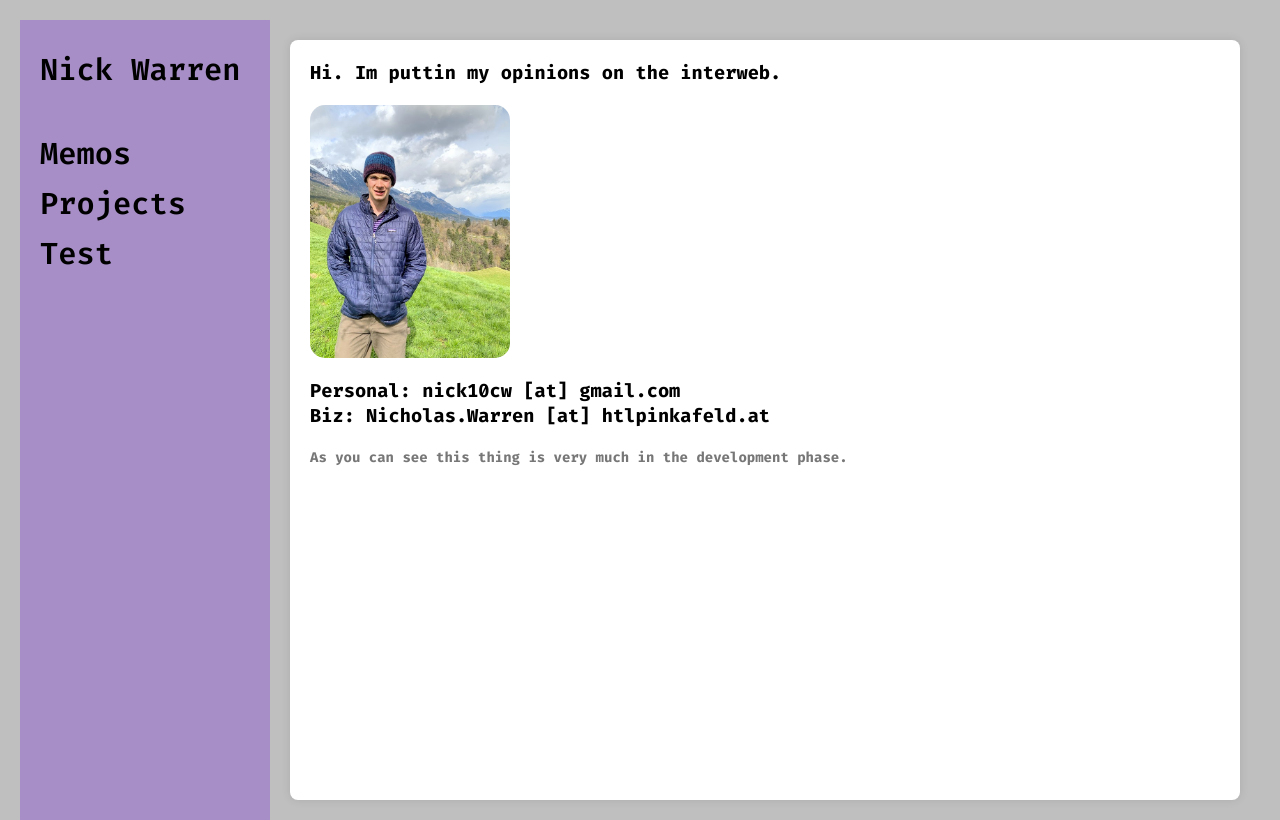
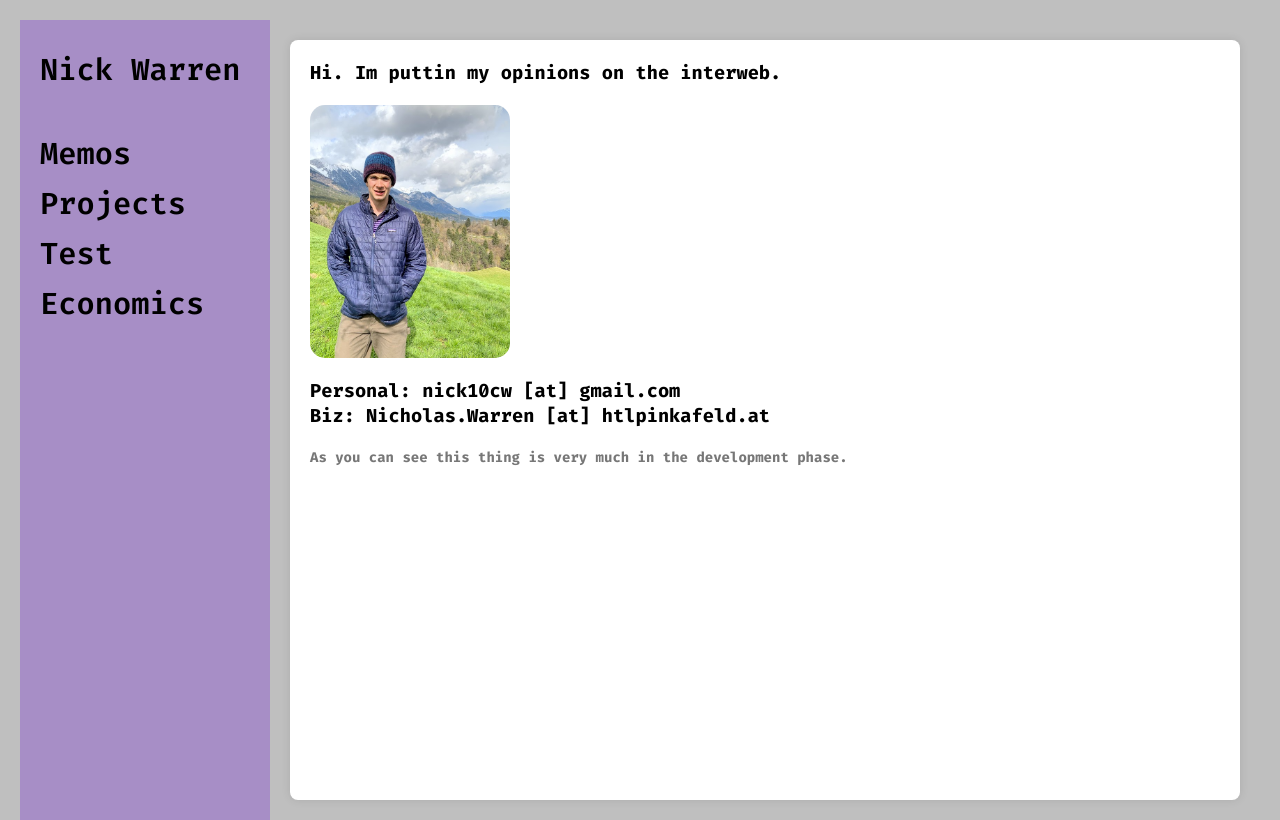
Before and after one commit to nick10cw/nickw, a website: page index.html in a window 1280 px wide. Drawn offline with Linux system fonts and the light colour scheme.

Commit message:
Add 'Economics' link to sidebar
Added a new link to the sidebar for 'Economics'.

```diff
--- a/index.html
+++ b/index.html
@@ -15,6 +15,7 @@
           <li><a href="memos.html">Memos</a></li>
           <li><a href="projects.html">Projects</a></li>
           <li><a href="test.html">Test</a></li>
+          <li><a href="Economics.html">Economics</a></li>
         </ul>
       </nav>
 
```
